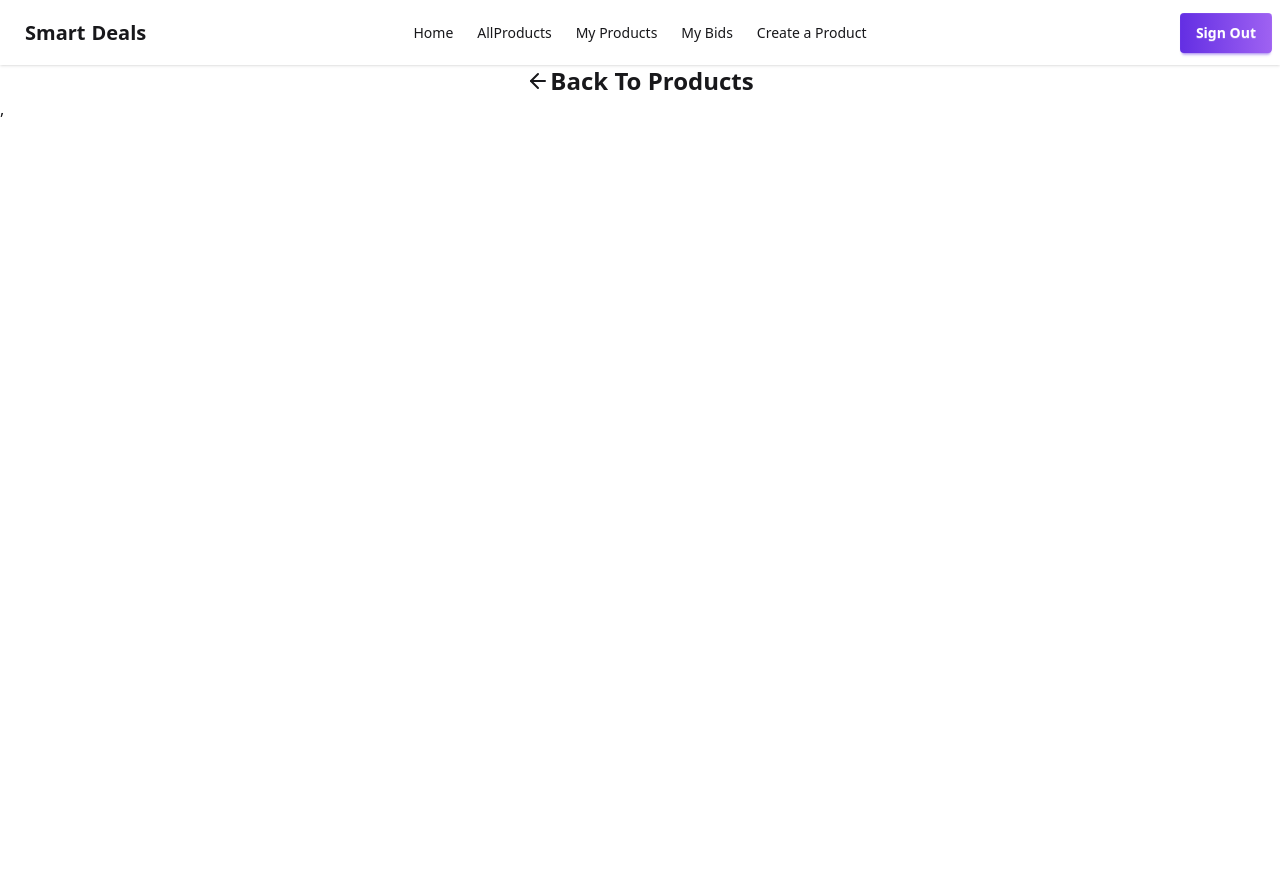
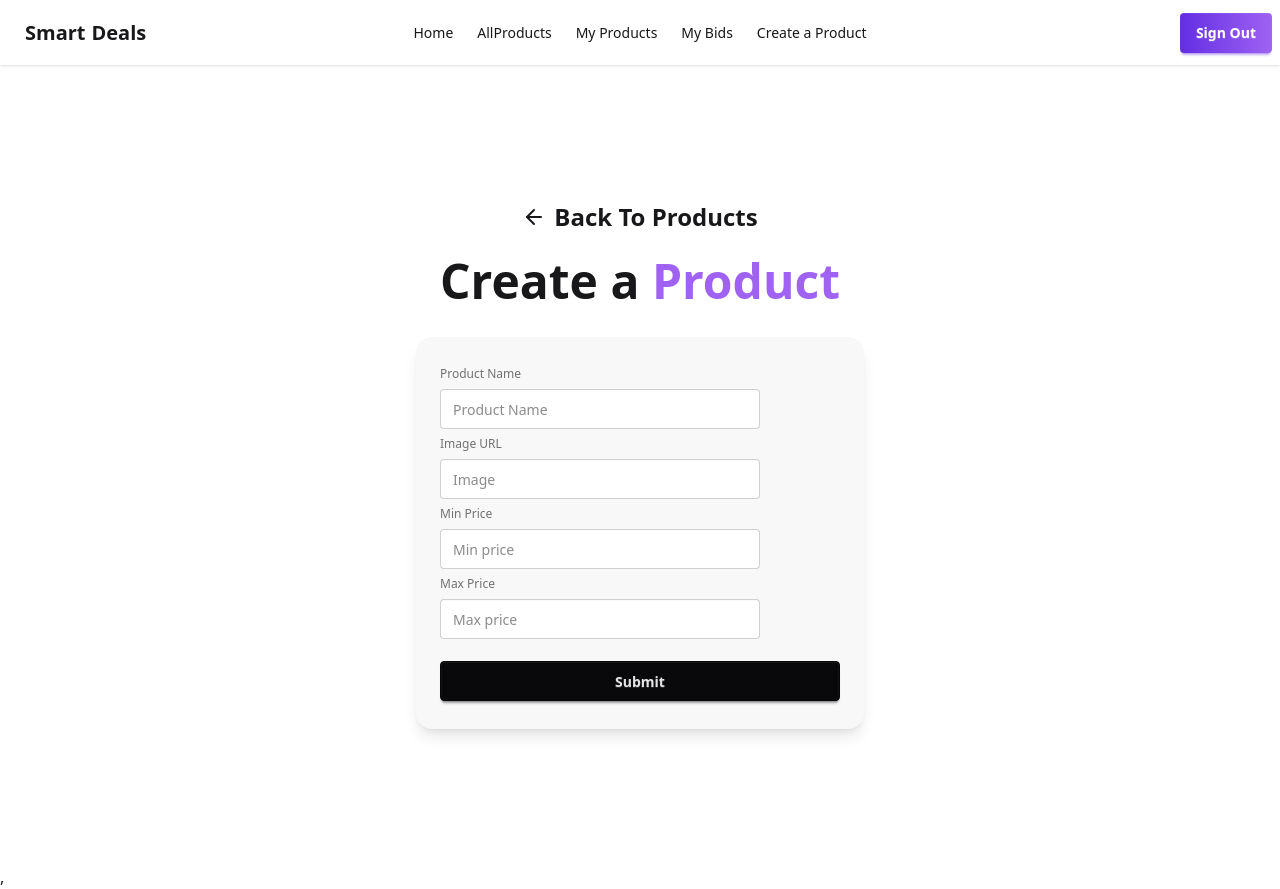
Before and after one commit to Shagor-Mia/smart-deals-MERN, a React (Vite) app in the folder client/: page /create-product in a window 1280 px wide. Before the commit the page ends 800 px from the top, so only its background shows below. Built offline with nearby package versions, Linux system fonts and the light colour scheme; no server answers; sample sign-in values are in the browser's storage.

Commit message:
axios,interceptor,hooks added

```diff
--- a/client/package.json
+++ b/client/package.json
@@ -11,6 +11,7 @@
   },
   "dependencies": {
     "@tailwindcss/vite": "^4.1.16",
+    "axios": "^1.13.2",
     "daisyui": "^5.3.10",
     "firebase": "^12.5.0",
     "lucide-react": "^0.552.0",
--- a/client/src/components/MyBids.jsx
+++ b/client/src/components/MyBids.jsx
@@ -4,25 +4,37 @@ import { AuthContext } from "../context/AuthContext";
 import { useEffect } from "react";
 import { useState } from "react";
 import Swal from "sweetalert2";
+import { useAxiosSecure } from "../hooks/useAxiosSecure";
 
 const MyBids = () => {
   const { user } = use(AuthContext);
   const [bids, setBids] = useState([]);
+  const secureAxios = useAxiosSecure();
+
+  // useEffect(() => {
+  //   if (user?.email) {
+  //     fetch(`http://localhost:4000/bids?email=${user?.email}`, {
+  //       headers: {
+  //         authorization: `Bearer ${localStorage.getItem("authToken")}`,
+  //       },
+  //     })
+  //       .then((res) => res.json())
+  //       .then((data) => {
+  //         console.log(data);
+  //         setBids(data);
+  //       });
+  //   }
+  // }, [user]);
+
+  //
+  //
 
   useEffect(() => {
-    if (user?.email) {
-      fetch(`http://localhost:4000/bids?email=${user?.email}`, {
-        headers: {
-          authorization: `Bearer ${localStorage.getItem("authToken")}`,
-        },
-      })
-        .then((res) => res.json())
-        .then((data) => {
-          console.log(data);
-          setBids(data);
-        });
-    }
-  }, [user]);
+    secureAxios.get(`/bids?email=${user.email}`).then((resData) => {
+      console.log(resData.data);
+      setBids(resData.data);
+    });
+  }, [user, secureAxios]);
 
   // useEffect(() => {
   //   if (user?.email) {
@@ -84,7 +96,7 @@ const MyBids = () => {
           </thead>
           <tbody>
             {bids.map((bid, index) => (
-              <tr>
+              <tr key={index}>
                 <th>{index + 1}</th>
                 <td>
                   <div className="flex items-center gap-3">
--- a/client/src/components/ProductDetails.jsx
+++ b/client/src/components/ProductDetails.jsx
@@ -4,6 +4,7 @@ import { AuthContext } from "../context/AuthContext";
 import Swal from "sweetalert2";
 import { useEffect } from "react";
 import { useState } from "react";
+import axios from "axios";
 
 const ProductDetails = () => {
   const { user } = use(AuthContext);
@@ -56,18 +57,27 @@ const ProductDetails = () => {
       });
   };
 
+  // axios()
   useEffect(() => {
-    fetch(`http://localhost:4000/products/bids/${_id}`, {
-      headers: {
-        authorization: `Bearer ${user.accessToken}`,
-      },
-    })
-      .then((res) => res.json())
-      .then((data) => {
-        console.log("data after bids", data);
-        setBids(data);
-      });
+    axios.get(`http://localhost:4000/products/bids/${_id}`).then((resData) => {
+      console.log(resData);
+      setBids(resData.data);
+    });
   }, [_id]);
+
+  // fetch()
+  // useEffect(() => {
+  //   fetch(`http://localhost:4000/products/bids/${_id}`, {
+  //     headers: {
+  //       authorization: `Bearer ${user.accessToken}`,
+  //     },
+  //   })
+  //     .then((res) => res.json())
+  //     .then((data) => {
+  //       console.log("data after bids", data);
+  //       setBids(data);
+  //     });
+  // }, [_id]);
 
   return (
     <div>
@@ -116,7 +126,7 @@ const ProductDetails = () => {
                   />
 
                   <button type="submit" className="btn btn-neutral mt-4">
-                    Login
+                    submit
                   </button>
                 </fieldset>
               </form>
@@ -150,7 +160,7 @@ const ProductDetails = () => {
             </thead>
             <tbody>
               {bids.map((bid, index) => (
-                <tr>
+                <tr key={index}>
                   <th>{index + 1}</th>
                   <td>
                     <div className="flex items-center gap-3">
--- a/client/src/components/Seller/CreateProduct.jsx
+++ b/client/src/components/Seller/CreateProduct.jsx
@@ -1,17 +1,111 @@
 import React from "react";
 import { Link } from "react-router";
 import { ArrowLeft } from "lucide-react";
+// import axios from "axios";
+import Swal from "sweetalert2";
+import { useAuth } from "../../hooks/useAuth";
+import { useAxiosSecure } from "../../hooks/useAxiosSecure";
+// import { useAxios } from "../../hooks/useAxios";
 
 const CreateProduct = () => {
+  const { user } = useAuth();
+  // const axiosInstance = useAxios();
+
+  const secureAxios = useAxiosSecure();
+
+  const handleCreateSubmit = (e) => {
+    e.preventDefault();
+    const title = e.target.title.value;
+    const image = e.target.image.value;
+    const price_max = e.target.max_price.value;
+    const price_min = e.target.min_price.value;
+    // console.log(max_price, min_price, title, image);
+
+    const newProduct = {
+      title,
+      image,
+      price_max,
+      price_min,
+      email: user.email,
+      seller_name: user.displayName,
+    };
+
+    // axios.post(`http://localhost:4000/products`, newProduct).then((resData) => {
+    //   console.log(resData.data);
+    //   if (resData.data.insertedId) {
+    //     Swal.fire({
+    //       position: "center",
+    //       icon: "success",
+    //       title: "Your product added",
+    //       showConfirmButton: false,
+    //       timer: 1500,
+    //     });
+    //   }
+    // });
+
+    secureAxios.post("/products", newProduct).then((resData) => {
+      console.log(resData.data);
+    });
+    // axiosInstance.post("/products", newProduct).then((resData) => {
+    //   console.log(resData.data);
+    // });
+  };
+
   return (
-    <div>
+    <div className="flex flex-col justify-center items-center min-h-screen px-4">
       <Link
-        to={"/all-products"}
-        className="text-2xl font-bold flex justify-center items-center"
+        to="/all-products"
+        className="text-2xl font-bold flex justify-center items-center mb-6"
       >
-        <ArrowLeft /> Back To Products
+        <ArrowLeft className="mr-2" /> Back To Products
       </Link>
-      <h1></h1>
+
+      <h1 className="text-5xl font-bold text-center mb-8">
+        Create a <span className="text-secondary">Product</span>
+      </h1>
+
+      <form
+        onSubmit={handleCreateSubmit}
+        className="w-full max-w-md bg-base-200 p-6 rounded-2xl shadow-lg"
+      >
+        <fieldset className="fieldset">
+          <label className="label">Product Name</label>
+          <input
+            type="text"
+            name="title"
+            className="input"
+            placeholder="Product Name"
+          />
+
+          <label className="label">Image URL</label>
+          <input
+            type="text"
+            name="image"
+            className="input"
+            placeholder="Image"
+          />
+
+          <label className="label">Min Price</label>
+          <input
+            type="text"
+            className="input"
+            name="min_price"
+            placeholder="Min price"
+          />
+
+          <label className="label">Max Price</label>
+          <input
+            type="text"
+            className="input"
+            name="max_price"
+            placeholder="Max price"
+          />
+
+          <button type="submit" className="btn btn-neutral mt-4 w-full">
+            Submit
+          </button>
+        </fieldset>
+      </form>
     </div>
   );
 };
--- /dev/null
+++ b/client/src/hooks/useAuth.js
@@ -0,0 +1,7 @@
+import { use } from "react";
+import { AuthContext } from "../context/AuthContext";
+
+export const useAuth = () => {
+  const authInfo = use(AuthContext);
+  return authInfo;
+};
--- /dev/null
+++ b/client/src/hooks/useAxios.js
@@ -0,0 +1,9 @@
+import axios from "axios";
+
+const axiosInstance = axios.create({
+  baseURL: "http://localhost:4000",
+});
+
+export const useAxios = () => {
+  return axiosInstance;
+};
--- /dev/null
+++ b/client/src/hooks/useAxiosSecure.js
@@ -0,0 +1,44 @@
+import axios from "axios";
+import { useAuth } from "./useAuth";
+import { useEffect } from "react";
+import { useNavigate } from "react-router";
+
+const instance = axios.create({
+  baseURL: "http://localhost:4000",
+});
+
+export const useAxiosSecure = () => {
+  const { user, signOutUser } = useAuth();
+  const navigate = useNavigate();
+
+  useEffect(() => {
+    // request interceptor
+    const reqInterCeptor = instance.interceptors.request.use((config) => {
+      const token = user.accessToken;
+      if (token) {
+        config.headers.authorization = `Bearer ${token}`;
+      }
+      return config;
+    });
+    // response interceptor
+    const resInterCeptor = instance.interceptors.response.use(
+      (res) => {
+        return res;
+      },
+      (err) => {
+        const status = err.status;
+        if (status === 401 || status === 403) {
+          signOutUser().then(() => {
+            navigate("/register");
+          });
+        }
+      }
+    );
+
+    return () => {
+      instance.interceptors.request.eject(reqInterCeptor);
+      instance.interceptors.response.eject(resInterCeptor);
+    };
+  }, [user, signOutUser, navigate]);
+  return instance;
+};
--- a/client/src/main.jsx
+++ b/client/src/main.jsx
@@ -55,7 +55,11 @@ let router = createBrowserRouter([
       },
       {
         path: "/create-product",
-        Component: CreateProduct,
+        element: (
+          <PrivateRoute>
+            <CreateProduct />
+          </PrivateRoute>
+        ),
       },
       {
         path: "/product-details/:id",
```
Also changed, not shown: 2 other files (tests, documents, lock files or other folders).
